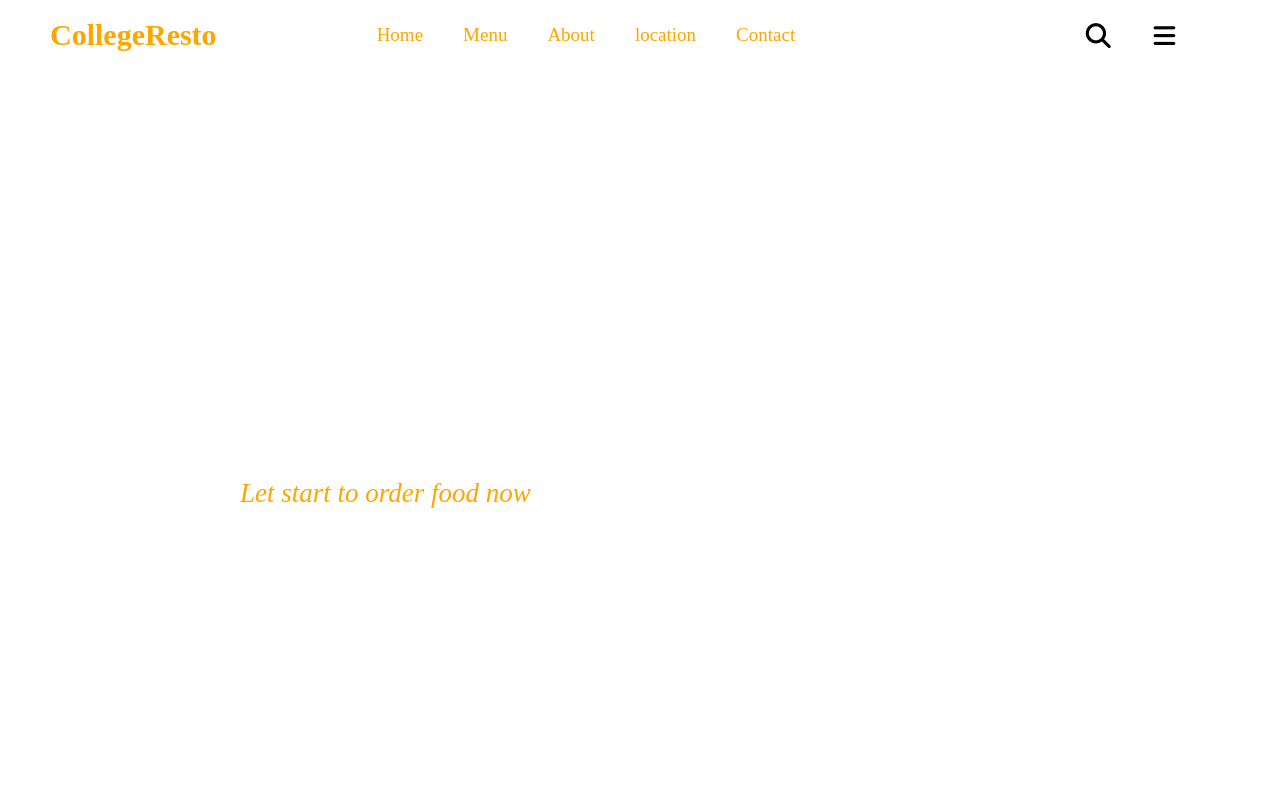
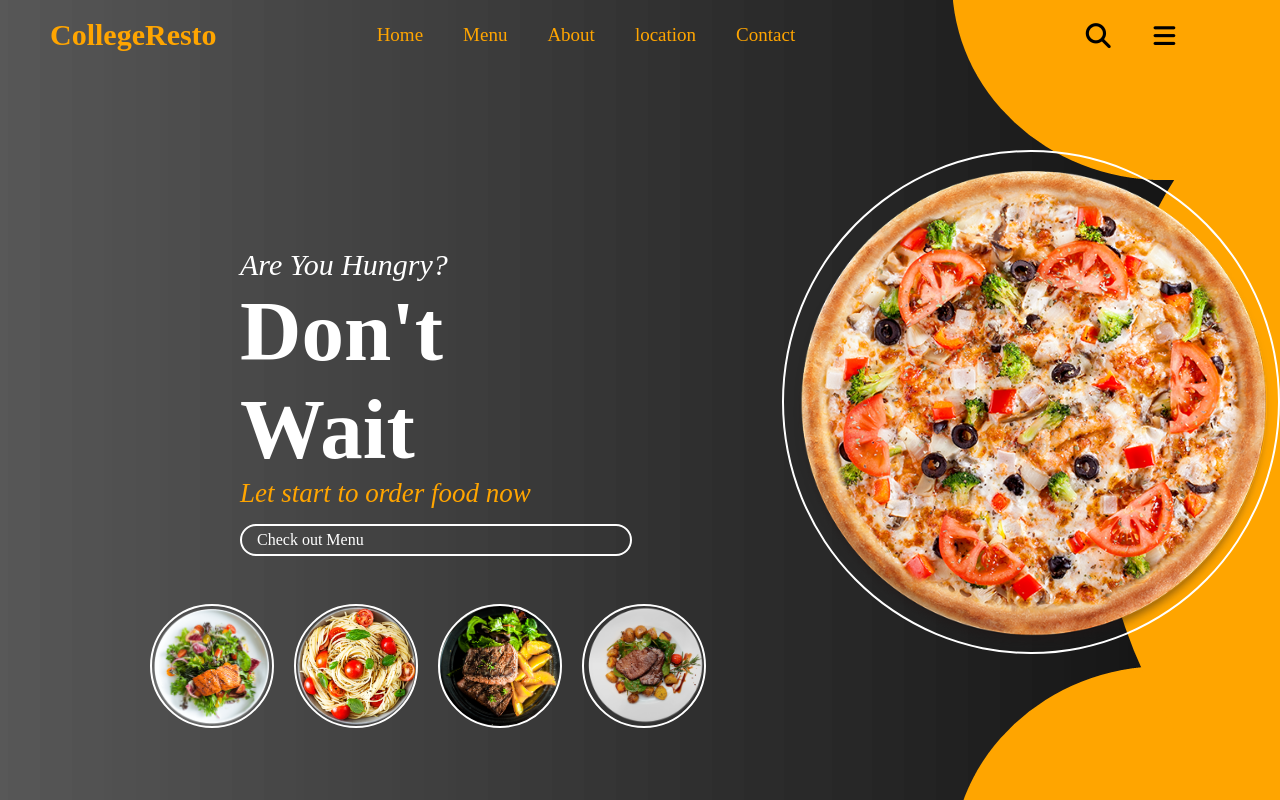
Before and after one commit to PADU-2006/CollegeResto, a plain HTML site: page index.html in a window 1280 px wide. Drawn offline with Linux system fonts and the light colour scheme; the site is published under a folder, as on GitHub Pages, so addresses that start at the root find nothing.

Commit message:
Update style.css

```diff
--- a/style.css
+++ b/style.css
@@ -1,7 +1,7 @@
 body{
     margin: 0;
     padding: 0;
-    background-image: url(/images/Background2.png);
+    background-image: url("images/Background2.png");
     color: white;
 }
 .navbar {
@@ -76,7 +76,7 @@ body{
     border-radius:30px;
 }
 #food{
-    background : url(/images/food.png);
+    background : url("images/food.png");
     width: 500px;
     height: 500px;
     background-size: cover;
@@ -98,18 +98,18 @@ body{
     border-radius: 50%;
 }
 #food1 {
-    background: url(/images/food1.png);
+    background: url("images/food1.png");
     background-size: cover;
 }
 #food2 {
-    background: url(/images/food2.png);
+    background: url("images/food2.png");
     background-size: cover;
 }
 #food3 {
-    background: url(/images/food3.png);
+    background: url("images/food3.png");
     background-size: cover;
 }
 #food4 {
-    background: url(/images/food4.png);
+    background: url("images/food4.png");
     background-size: cover;
 }
```
